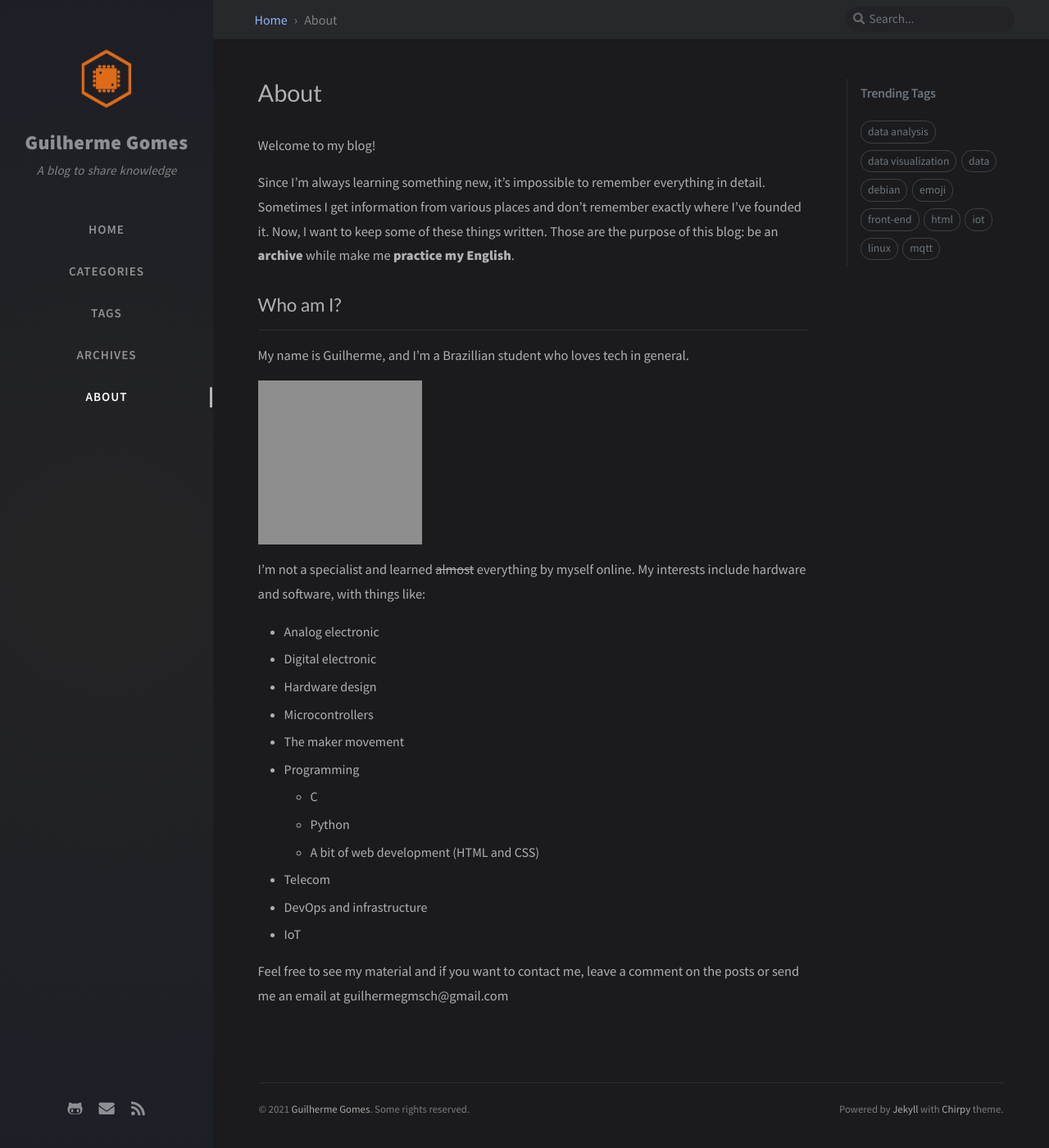
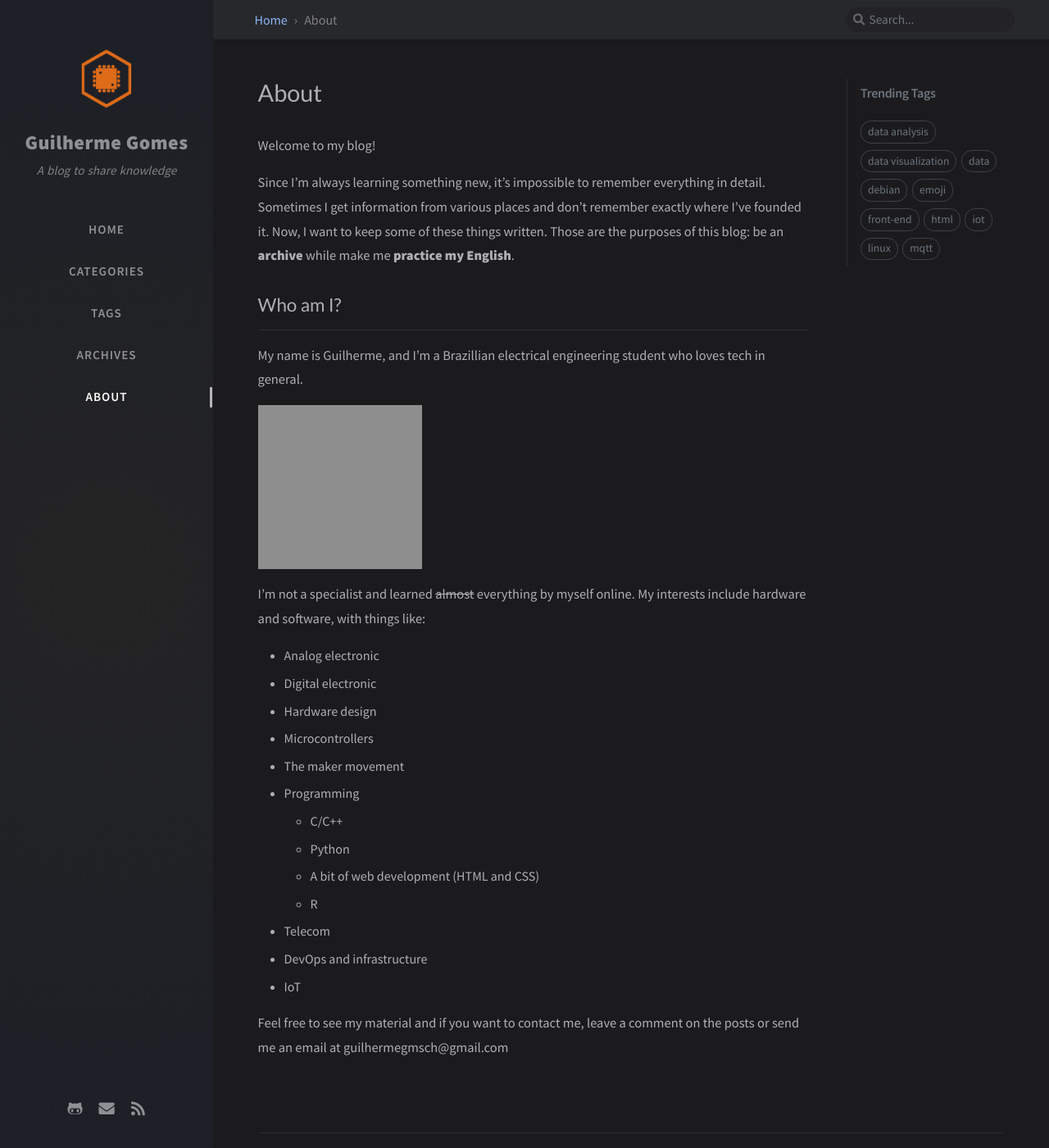
Before and after one commit to guilhermegch/blog, a Jekyll site: the page built from _tabs/about.md, in a window 1280 px wide and 1400 px high. Shown: the whole window at 82% size. Built offline with Jekyll 4.4.1, drawn with Linux system fonts in a browser that asks for light colours; nearby versions of some CDN libraries; comment, search, counter and statistics services are not loaded; grey boxes are pictures that could not be loaded.

Commit message:
Updating About: change my study and programming languages

```diff
--- a/_tabs/about.md
+++ b/_tabs/about.md
@@ -12,11 +12,11 @@ order: 4
 
 Welcome to my blog!
 
-Since I'm always learning something new, it's impossible to remember everything in detail. Sometimes I get information from various places and don't remember exactly where I've founded it. Now, I want to keep some of these things written. Those are the purpose of this blog: be an **archive** while make me **practice my English**.
+Since I'm always learning something new, it's impossible to remember everything in detail. Sometimes I get information from various places and don't remember exactly where I've founded it. Now, I want to keep some of these things written. Those are the purposes of this blog: be an **archive** while make me **practice my English**.
 
 ## Who am I? ##
 ---
-My name is Guilherme, and I'm a Brazillian student who loves tech in general.
+My name is Guilherme, and I'm a Brazillian electrical engineering student who loves tech in general.
 
 ![Image of me](https://avatars.githubusercontent.com/guilhermegch){: width="200"}
 
@@ -28,9 +28,10 @@ My interests include hardware and software, with things like:
 * Microcontrollers
 * The maker movement
 * Programming
-    * C
+    * C/C++
     * Python
     * A bit of web development (HTML and CSS)
+    * R
 * Telecom
 * DevOps and infrastructure
 * IoT
```
